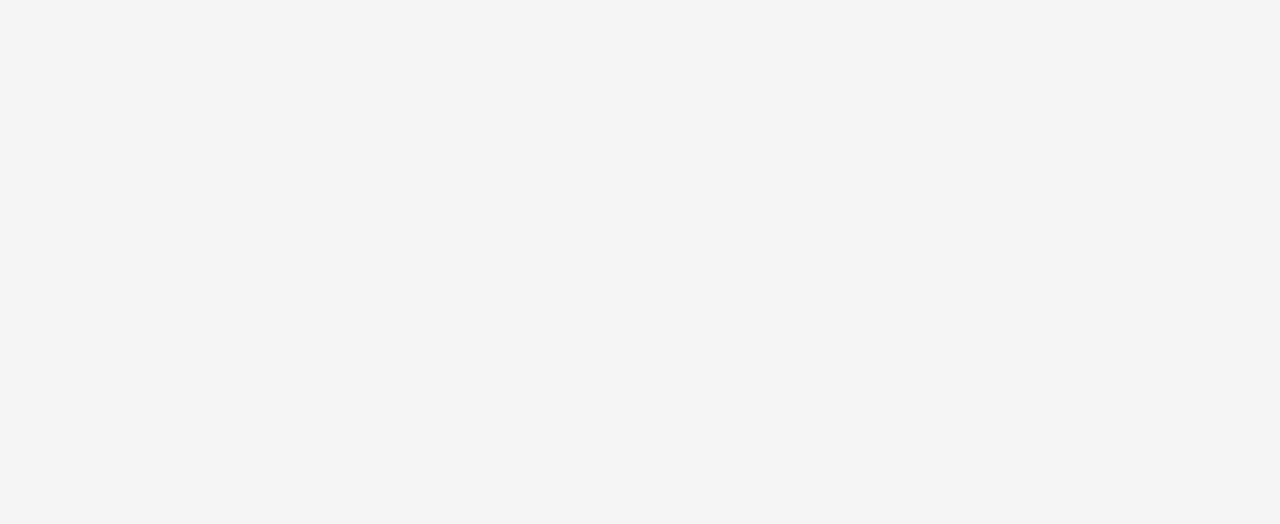
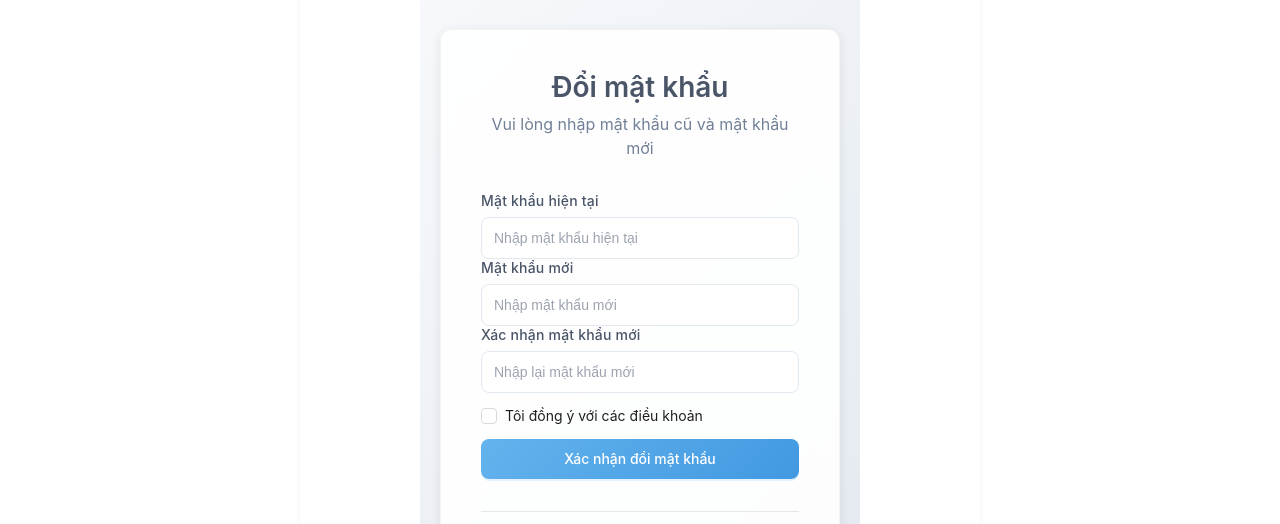
Before and after one commit to Tommy240302/NewsHub, a React (Vite) app: page /changepassword in a window 1280 px wide. Before the commit this address had no page. Shown: the part 273-797 px from the top of the page. Built offline with nearby package versions, Linux system fonts and the light colour scheme; no server answers.

Commit message:
Change PW

```diff
--- a/src/App.jsx
+++ b/src/App.jsx
@@ -14,6 +14,7 @@ import CategoryPage from "./features/pages/CategoryPage";
 
 import Login from "./features/auth/Login";
 import SignUp from "./features/auth/SignUp";
+import ChangePassword from "./features/auth/ChangePassword";
 import HotNews from "./features/pages/HotNews";
 import TrendNews from "./features/pages/TrendNews";
 import UserProfile from "./features/auth/UserProfile";
@@ -45,6 +46,7 @@ function App() {
         <Route path="contact" element={<ContactPage />} />
         <Route path="login" element={<Login />} />
         <Route path="signup" element={<SignUp />} />
+        <Route path="changepassword" element={<ChangePassword />} />
         <Route path="hotnews" element={<HotNews />} />
         <Route path="trendnews" element={<TrendNews />} />
 
--- a/src/common/api.js
+++ b/src/common/api.js
@@ -1,5 +1,6 @@
 import axios from 'axios';
-import { get } from 'lodash';
+import { chain, get } from 'lodash';
+import ChangePassword from '../features/auth/ChangePassword';
 
 // Tạo instance axios với cấu hình mặc định
 const api = axios.create({
@@ -80,7 +81,9 @@ export const authAPI = {
   forgotPassword: (email) => api.post('/auth/forgot-password', { email }),
 
   // Reset mật khẩu
-  resetPassword: (token, newPassword) => api.post('/auth/reset-password', { token, newPassword }),
+  resetPassword: (email, oldPassword, newPassword) =>
+  api.post('/auth/change-password', { email, oldPassword, newPassword }),
+
 
 };
 
--- /dev/null
+++ b/src/features/auth/ChangePassword.jsx
@@ -0,0 +1,150 @@
+import React, { useState } from 'react';
+import { Button, Checkbox } from 'antd';
+import { Link, useNavigate } from 'react-router-dom';
+import './SignUp.css';
+import { authAPI } from '../../common/api';
+import { SUCCESS_STATUS } from '../../common/variable-const';
+
+const ChangePassword = () => {
+  const navigate = useNavigate();
+  const [formData, setFormData] = useState({
+    oldPassword: '',
+    newPassword: '',
+    confirmPassword: '',
+    agree: false,
+  });
+
+  // Xử lý thay đổi input
+  const handleChange = (e) => {
+    const { name, value, type, checked } = e.target;
+    setFormData({
+      ...formData,
+      [name]: type === 'checkbox' ? checked : value,
+    });
+  };
+
+  // Gửi yêu cầu đổi mật khẩu
+  const handleSubmit = async (e) => {
+    e.preventDefault();
+
+    const email = localStorage.getItem('email'); // lấy email người dùng
+    if (!email) {
+      alert('Bạn cần đăng nhập để đổi mật khẩu!');
+      return;
+    }
+
+    const { oldPassword, newPassword, confirmPassword, agree } = formData;
+
+    if (!oldPassword || !newPassword || !confirmPassword) {
+      alert('Vui lòng nhập đầy đủ thông tin!');
+      return;
+    }
+
+    if (newPassword !== confirmPassword) {
+      alert('Mật khẩu mới và xác nhận không khớp!');
+      return;
+    }
+
+    if (!agree) {
+      alert('Bạn cần đồng ý với điều khoản!');
+      return;
+    }
+
+    try {
+      const res = await authAPI.resetPassword(email, oldPassword, newPassword);
+
+      if (res.status === SUCCESS_STATUS) {
+        alert('Đổi mật khẩu thành công!');
+        navigate('/home');
+      } else {
+        alert(res.errorMessage || 'Đổi mật khẩu thất bại!');
+      }
+    } catch (error) {
+      console.error(error);
+      alert('Có lỗi xảy ra khi đổi mật khẩu!');
+    }
+  };
+
+  return (
+    <div className="signup-container">
+      <div className="signup-card">
+        <div className="signup-header">
+          <h1>Đổi mật khẩu</h1>
+          <p>Vui lòng nhập mật khẩu cũ và mật khẩu mới</p>
+        </div>
+
+        <form onSubmit={handleSubmit} className="sign-up-form">
+          <div className="form-group">
+            <label>Mật khẩu hiện tại</label>
+            <div className="input-wrapper">
+              <input
+                type="password"
+                name="oldPassword"
+                placeholder="Nhập mật khẩu hiện tại"
+                value={formData.oldPassword}
+                onChange={handleChange}
+                required
+                className="form-input"
+              />
+            </div>
+          </div>
+
+          <div className="form-group">
+            <label>Mật khẩu mới</label>
+            <div className="input-wrapper">
+              <input
+                type="password"
+                name="newPassword"
+                placeholder="Nhập mật khẩu mới"
+                value={formData.newPassword}
+                onChange={handleChange}
+                required
+                className="form-input"
+              />
+            </div>
+          </div>
+
+          <div className="form-group">
+            <label>Xác nhận mật khẩu mới</label>
+            <div className="input-wrapper">
+              <input
+                type="password"
+                name="confirmPassword"
+                placeholder="Nhập lại mật khẩu mới"
+                value={formData.confirmPassword}
+                onChange={handleChange}
+                required
+                className="form-input"
+              />
+            </div>
+          </div>
+
+          <div className="check-options">
+            <Checkbox
+              name="agree"
+              checked={formData.agree}
+              onChange={handleChange}
+            >
+              Tôi đồng ý với các điều khoản
+            </Checkbox>
+          </div>
+
+          <Button type="primary" htmlType="submit" block className="signup-button">
+            Xác nhận đổi mật khẩu
+          </Button>
+
+          <div className="signup-footer">
+            <p>
+              Quay lại{' '}
+              <Link to="/home" className="register-link">
+                Trang chủ
+              </Link>
+            </p>
+          </div>
+        </form>
+      </div>
+    </div>
+  );
+};
+
+export default ChangePassword;
--- a/src/features/auth/UserProfile.jsx
+++ b/src/features/auth/UserProfile.jsx
@@ -69,7 +69,7 @@ const UserProfile = () => {
                     <li className="active" onClick={() => navigate('/userprofile')}>
                         <UserOutlined /> Thông tin tài khoản
                     </li>
-                    <li onClick={() => navigate('')}>
+                    <li onClick={() => navigate('/changepassword')}>
                         <LockOutlined /> Đổi mật khẩu
                     </li>
                     <li onClick={() => navigate('')}>
--- a/src/features/auth/login.jsx
+++ b/src/features/auth/login.jsx
@@ -51,12 +51,17 @@ const Login = () => {
     if (status === SUCCESS_STATUS) {
       const token = data?.token;// lay ra dk token
       const id = data?.user.id;
+      const email = data?.user.email;
       if (token) {
         localStorage.setItem("token", token); //Lưu token vào localStorage
 
       }
       if (id) {
         localStorage.setItem("id", id);
+      }
+
+      if (email) {
+        localStorage.setItem("email", email);
       }
 
       alert("Đăng nhập thành công");
@@ -67,7 +72,7 @@ const Login = () => {
 
     }
     else if (status === FAIL_STATUS) {
-      alert(errorMessage);
+      alert("Đăng nhập thất bại");
 
     }
     console.log(response);
```
